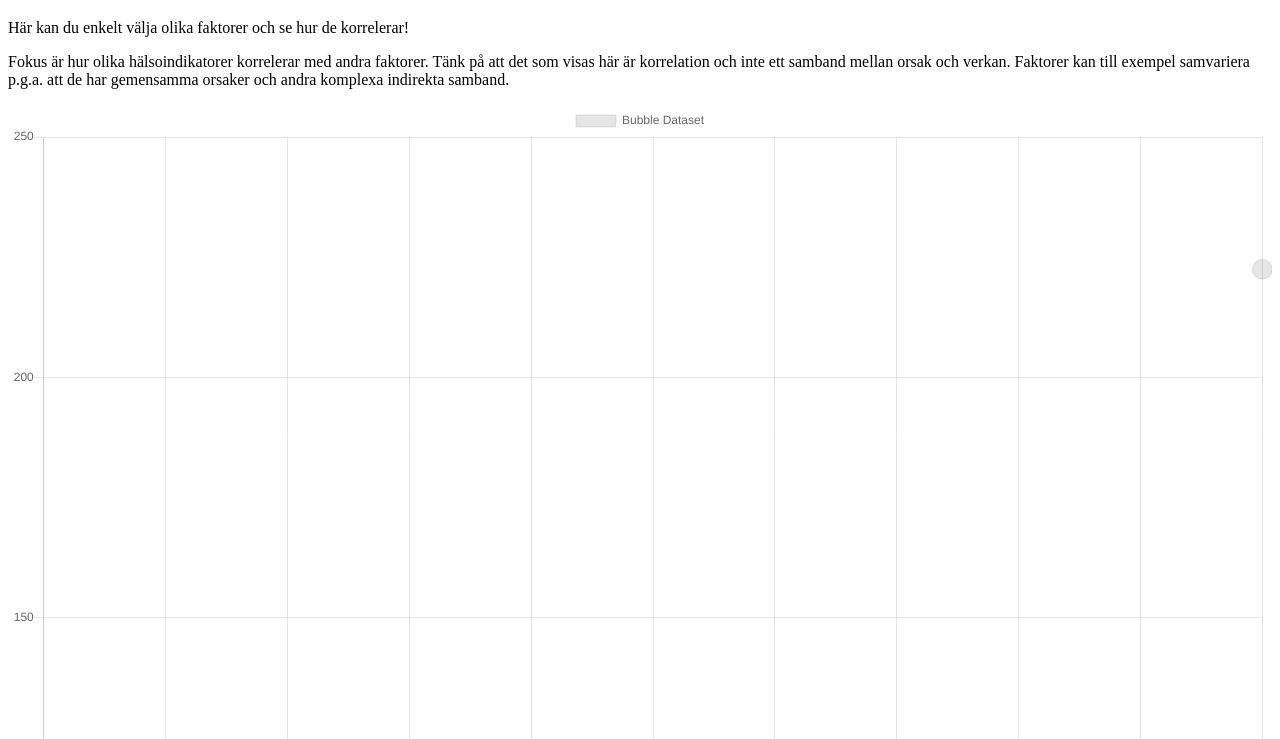
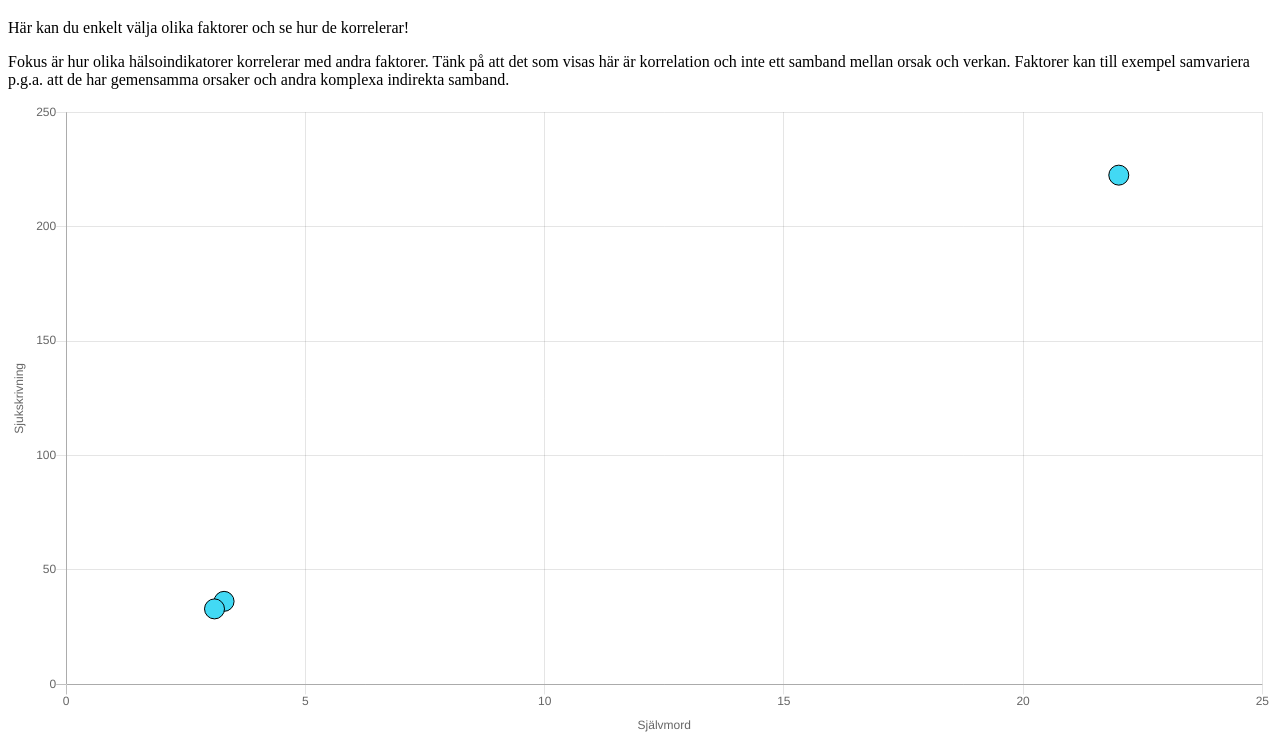
Before and after one commit to louilinn/hack4sweden2018, a website: page app/index.html in a window 1280 px wide. Shown: the part 61-800 px from the top of the page. Drawn offline with nearby package versions, Linux system fonts and the light colour scheme.

Commit message:
Styled chart

```diff
--- a/app/index.html
+++ b/app/index.html
@@ -7,12 +7,16 @@
 </head>
 
 <body>
+    <div id="info">
         <h1>Välkommen till korrelationskollen!</h1>
         <p>Här kan du enkelt välja olika faktorer och se hur de korrelerar!</p>
-  <p>Fokus är hur olika hälsoindikatorer korrelerar med andra faktorer. Tänk på att det som visas här är korrelation och inte
-    ett samband mellan orsak och verkan. Faktorer kan till exempel samvariera p.g.a. att de har gemensamma orsaker och
-    andra komplexa indirekta samband.</p>
-    <canvas id="myChart" width="400" height="400"></canvas>
+        <p>Fokus är hur olika hälsoindikatorer korrelerar med andra faktorer. Tänk på att det som visas här är korrelation och
+            inte ett samband mellan orsak och verkan. Faktorer kan till exempel samvariera p.g.a. att de har gemensamma orsaker
+            och andra komplexa indirekta samband.</p>
+    </div>
+    <div id="data">
+        <canvas id="myChart"></canvas>
+    </div>
 </body>
 
 </html>
@@ -62,13 +66,18 @@
     var ctx = document.getElementById("myChart");
     const radius = 10;
 
+    // DATA CHOICES
+    choiceFactor1 = "Självmord";
+    choiceFactor2 = "Sjukskrivning";
+
     // IMPORTED DATA (or mock data)
-  const suicide = {"1": 222.5, "2": 100, "3": 36.3, "4": 33.0};
-  const mock = {"1": 22, "3": 3.3, "4": 3.1, "5": 3.0};
+    const suicide = { "1": 222.5, "2": 100, "3": 36.3, "4": 33.0 };
+    const mock = { "1": 22, "3": 3.3, "4": 3.1, "5": 3.0 };
+    const regions = ["Umea", "Malmö", "Sthlm"];
 
     // PARSING DATA
-  function convertToPlotFormat(factor1, factor2){
-    function intersectionKeys(o1, o2){
+    function convertToPlotFormat(factor1, factor2) {
+        function intersectionKeys(o1, o2) {
             return Object.keys(o1).filter(key => key in o2)
         };
         const commonKeys = intersectionKeys(factor1, factor2);
@@ -85,22 +94,61 @@
     datapoints = convertToPlotFormat(mock, suicide);
 
     // CHART CREATION
-  var data = {
+    var plotData = {
         datasets: [{
-      label: 'Bubble Dataset', data: datapoints
-    }]
+            label: 'Vald data',
+            data: datapoints,
+            backgroundColor: "#42d9f4",
+            borderColor: "#000000"
+        }],
     };
     var options = {
         scales: {
             xAxes: [{
                 type: 'linear',
-        position: 'bottom'
+                position: 'bottom',
+                ticks: {
+                    beginAtZero: true
+                },
+                scaleLabel: {
+                    display: true,
+                    labelString: choiceFactor1
+                }
+            }],
+            yAxes: [{
+                ticks: {
+                    beginAtZero: true
+                },
+                scaleLabel: {
+                    display: true,
+                    labelString: choiceFactor2
+                }
             }]
+        },
+        // hover settings
+        tooltips: {
+            backgroundColor: "#A4A4A4",
+            callbacks: {
+                label: function (tooltipItem, data) {
+                    console.log(tooltipItem);
+                    console.log(data);
+                    var label = regions[tooltipItem.index] || '';
+
+                    if (label) {
+                        label += ': ';
                     }
+                    label += Math.round(tooltipItem.yLabel);
+                    return label;
+                }
+            }
+        },
+        legend: {
+            display: false
+        },
     };
     var myBubbleChart = new Chart(ctx, {
         type: 'bubble',
-    data: data,
+        data: plotData,
         options: options
     });
 
```
Lines whose indentation alone changed are shown as unchanged.
